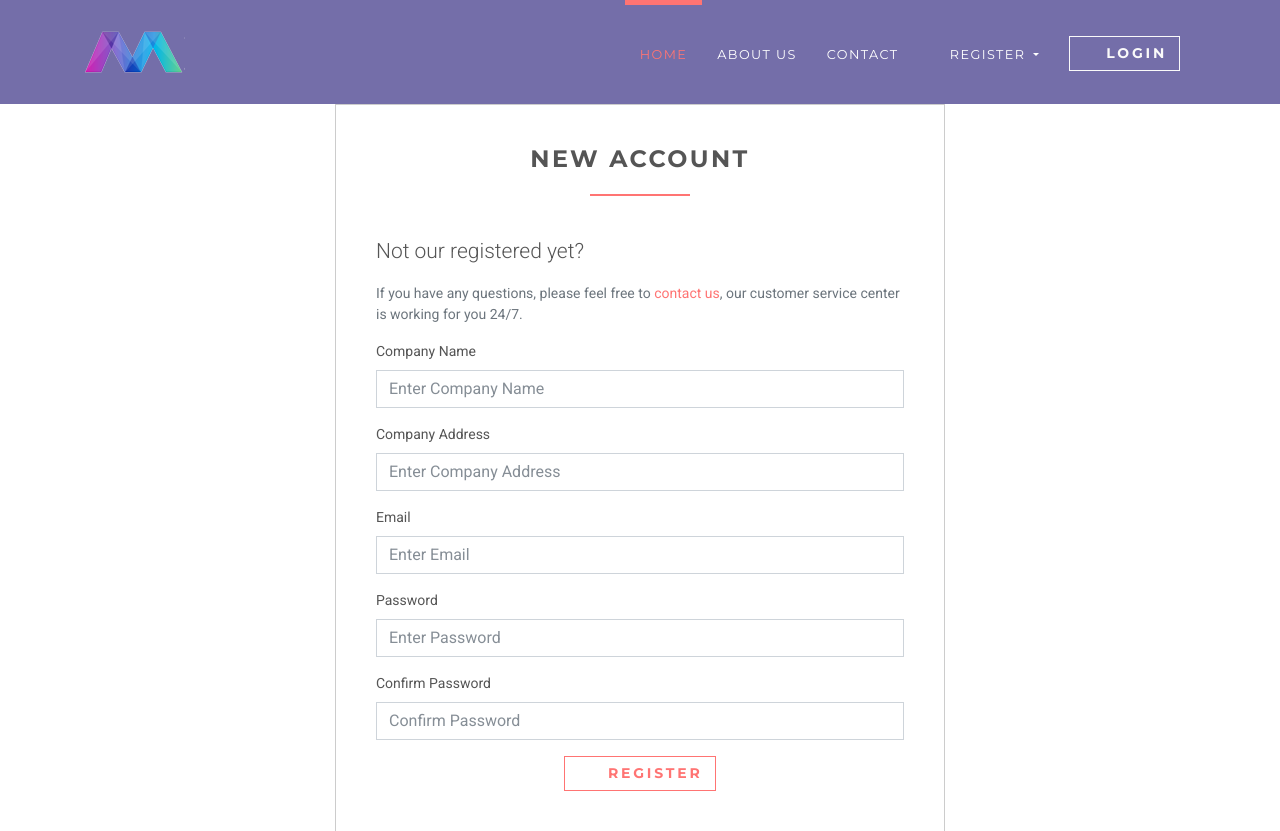
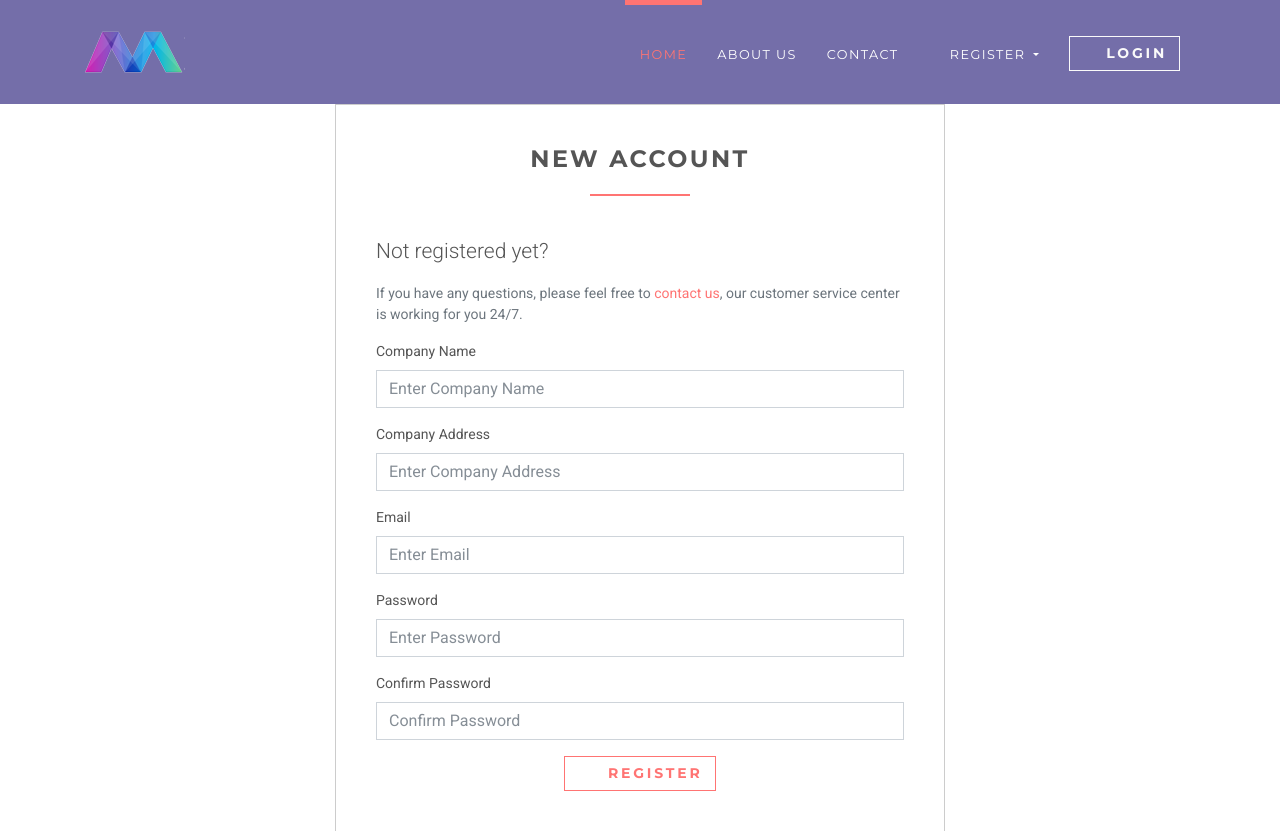
Before and after one commit to TheIngloriousCoders/JobBox, a Django app: page /employer/register in a window 1280 px wide. Shown: the top 831 px of the page. Run offline with Django 3.2, Linux system fonts and the light colour scheme; some libraries are stand-ins or nearby versions.

Commit message:
Update register.html

```diff
--- a/templates/accounts/employer/register.html
+++ b/templates/accounts/employer/register.html
@@ -8,7 +8,7 @@
     <div class="col-lg-6 offset-3">
         <div class="box">
             <h3 class="heading">New account</h3>
-            <p class="lead">Not our registered yet?</p>
+            <p class="lead">Not registered yet?</p>
             <p class="text-muted">If you have any questions, please feel free to <a href="#">contact us</a>,
                 our customer service center is working for you 24/7.</p>
             {% if form.errors %}
```
